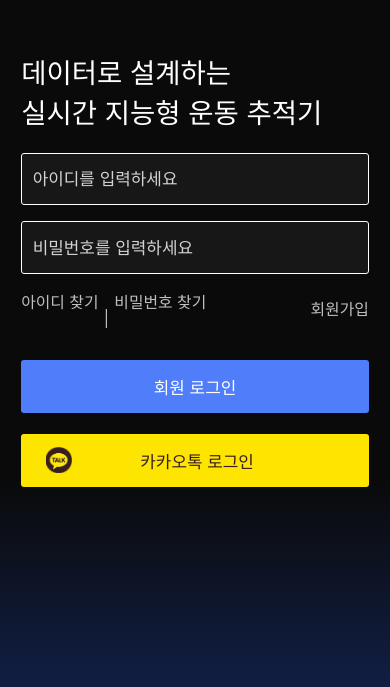
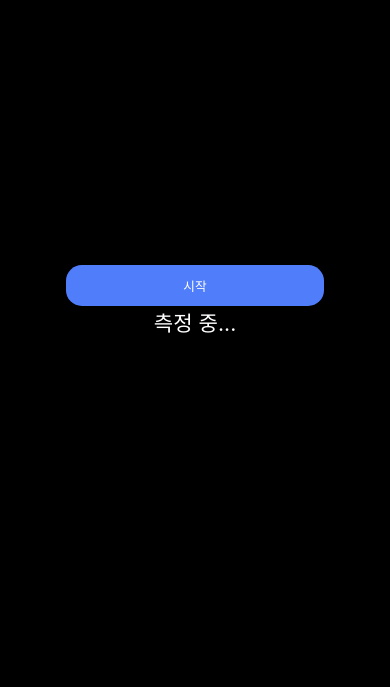
Before and after one commit to Live-Intelligent-Exercise-Tracker/front, a React Native app: screen /Workout in a window 390 px wide. Shown: the part 153-840 px from the top of the page. Built offline with nearby package versions, Linux system fonts and the light colour scheme.

Commit message:
created Workout screen, HRVListener hook

```diff
--- a/package.json
+++ b/package.json
@@ -46,7 +46,9 @@
     "react-redux": "^9.2.0"
   },
   "devDependencies": {
-    "@babel/core": "^7.20.0"
+    "@babel/core": "^7.20.0",
+    "typescript": "^5.3.3",
+    "@types/react": "~18.3.12"
   },
   "private": true
 }
--- a/src/navigation/RootNavigator.js
+++ b/src/navigation/RootNavigator.js
@@ -10,6 +10,7 @@ import HrvMeasurement from "../screens/HRVMeasure/HrvMeasurement";
 import HrvResult from "../screens/HRVMeasure/HrvResult";
 import { View, ActivityIndicator } from "react-native";
 import MainTabNavigator from "./MainTabNavigator";
+import Workout from "../screens/Workout/Workout";
 
 const Stack = createStackNavigator();
 
@@ -46,7 +47,8 @@ export default function RootNavigator() {
 
   return (
     <NavigationContainer ref={navigationRef}>
-      <Stack.Navigator initialRouteName={!user ? "Login" : "MainTabNavigator"}>
+      <Stack.Navigator initialRouteName={"Workout"}>
+      {/* <Stack.Navigator initialRouteName={!user ? "Login" : "MainTabNavigator"}> */}
         <Stack.Screen name="Login" component={Login} options={{ headerShown: false }} />
         <Stack.Screen name="Terms" component={Terms} options={{
           title: "약관 동의",
@@ -80,6 +82,12 @@ export default function RootNavigator() {
           headerStyle: { backgroundColor: '#0A0A0A', shadowOpacity: 0, elevation: 0, borderBottomWidth: 0, },
           headerBackTitle: ''
         }} />
+        <Stack.Screen name="Workout" component={Workout} options={{
+          title: "",
+          headerTintColor: "#FFFFFF",
+          headerStyle: { backgroundColor: '#0A0A0A', shadowOpacity: 0, elevation: 0, borderBottomWidth: 0, },
+          headerBackTitle: ''
+        }} />
       </Stack.Navigator>
     </NavigationContainer>
   );
--- /dev/null
+++ b/src/screens/Workout/Workout.jsx
@@ -0,0 +1,72 @@
+import { Dimensions, StyleSheet, Text, TouchableOpacity, View } from 'react-native'
+import React, { useState } from 'react'
+import { moderateScale } from 'react-native-size-matters'
+import useHRVListener from '../../utils/hooks/useHRVListener';
+
+const {width, height} = Dimensions.get('window');
+
+const Workout = () => {
+    const hrv = useHRVListener();
+
+    const [toggleWorkout,setToggleWorkout] = useState(false)
+
+    const handleWorkoutButton = ()=>{
+        setToggleWorkout(prev=>!prev)
+    }
+
+  return (
+    <View style={styles.container}>
+      {toggleWorkout===false&&
+        <TouchableOpacity style={styles.startButton} onPress={handleWorkoutButton}>
+            <Text style={styles.startText}>시작</Text>
+        </TouchableOpacity>
+      }
+      {toggleWorkout===true&&
+        <TouchableOpacity style={styles.stopButton} onPress={handleWorkoutButton}>
+            <Text style={styles.stopText}>중단</Text>
+        </TouchableOpacity>
+      }
+
+    <Text style={styles.HRVText}>
+        {hrv !== null ? `${hrv} ms` : '측정 중...'}
+    </Text>
+
+
+    </View>
+  )
+}
+
+export default Workout
+
+const styles = StyleSheet.create({
+    container:{
+        flex:1,
+        backgroundColor:'black',
+        justifyContent:'center',
+        alignItems:'center',
+    },
+    startButton:{
+        paddingHorizontal: width*0.3,
+        paddingVertical: moderateScale(10),
+        backgroundColor: '#507DFA',
+        borderRadius: moderateScale(15),
+    },
+    stopButton:{
+        paddingHorizontal: width*0.3,
+        paddingVertical: moderateScale(10),
+        backgroundColor: 'white',
+        borderRadius: moderateScale(15),
+    },
+    startText:{
+        color:"white",
+        fontSize: moderateScale(12),
+    },
+    stopText:{
+        color:"black",
+        fontSize:moderateScale(12),
+    },
+    HRVText:{
+        fontSize:moderateScale(20),
+        color:"white",
+    }
+})
--- /dev/null
+++ b/src/utils/hooks/useHRVListener.ts
@@ -0,0 +1,30 @@
+import { useState, useEffect } from 'react';
+import { NativeEventEmitter, NativeModules } from 'react-native';
+
+// HRV 이벤트 타입 정의
+type HRVEvent = {
+  value: number;
+};
+
+const { HRVEmitter } = NativeModules;
+const hrvEventEmitter = new NativeEventEmitter(HRVEmitter);
+
+const useHRVListener = (): number | null => {
+  const [hrv, setHRV] = useState<number | null>(null);
+
+  useEffect(() => {
+    const subscription = hrvEventEmitter.addListener('HRVUpdate', (event: HRVEvent) => {
+      console.log('HRV 실시간 값:', event.value);
+      setHRV(event.value);
+    });
+
+    // cleanup: 화면 나가면 메모리 누수 방지
+    return () => {
+      subscription.remove();
+    };
+  }, []);
+
+  return hrv;
+};
+
+export default useHRVListener;
--- /dev/null
+++ b/tsconfig.json
@@ -0,0 +1,4 @@
+{
+  "compilerOptions": {},
+  "extends": "expo/tsconfig.base"
+}
```
Also changed, not shown: src/utils/hooks/jsUseHRVListener(jsversion).js (added, +25 -0 lines), 1 other file (tests, documents, lock files or other folders).
